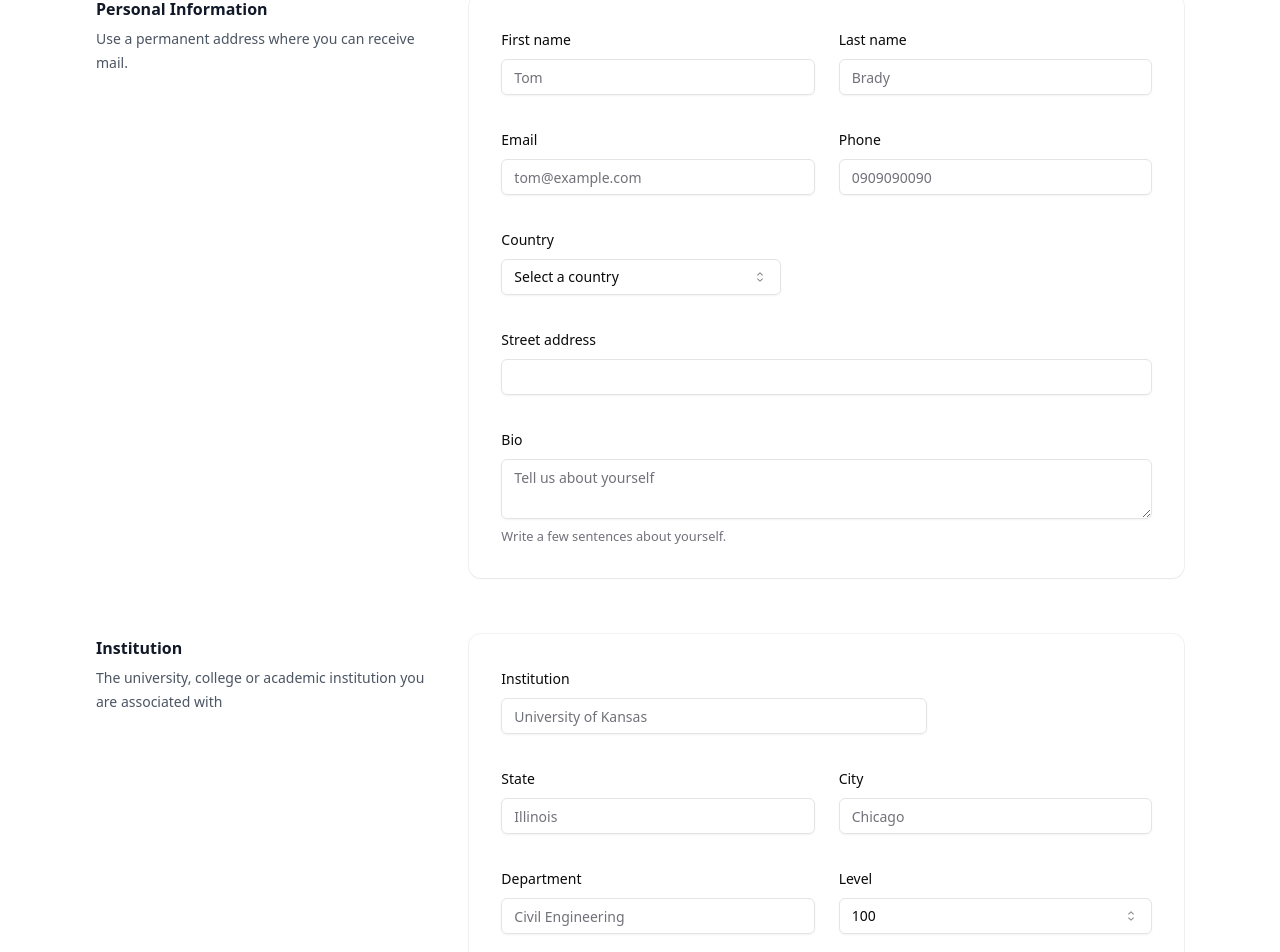
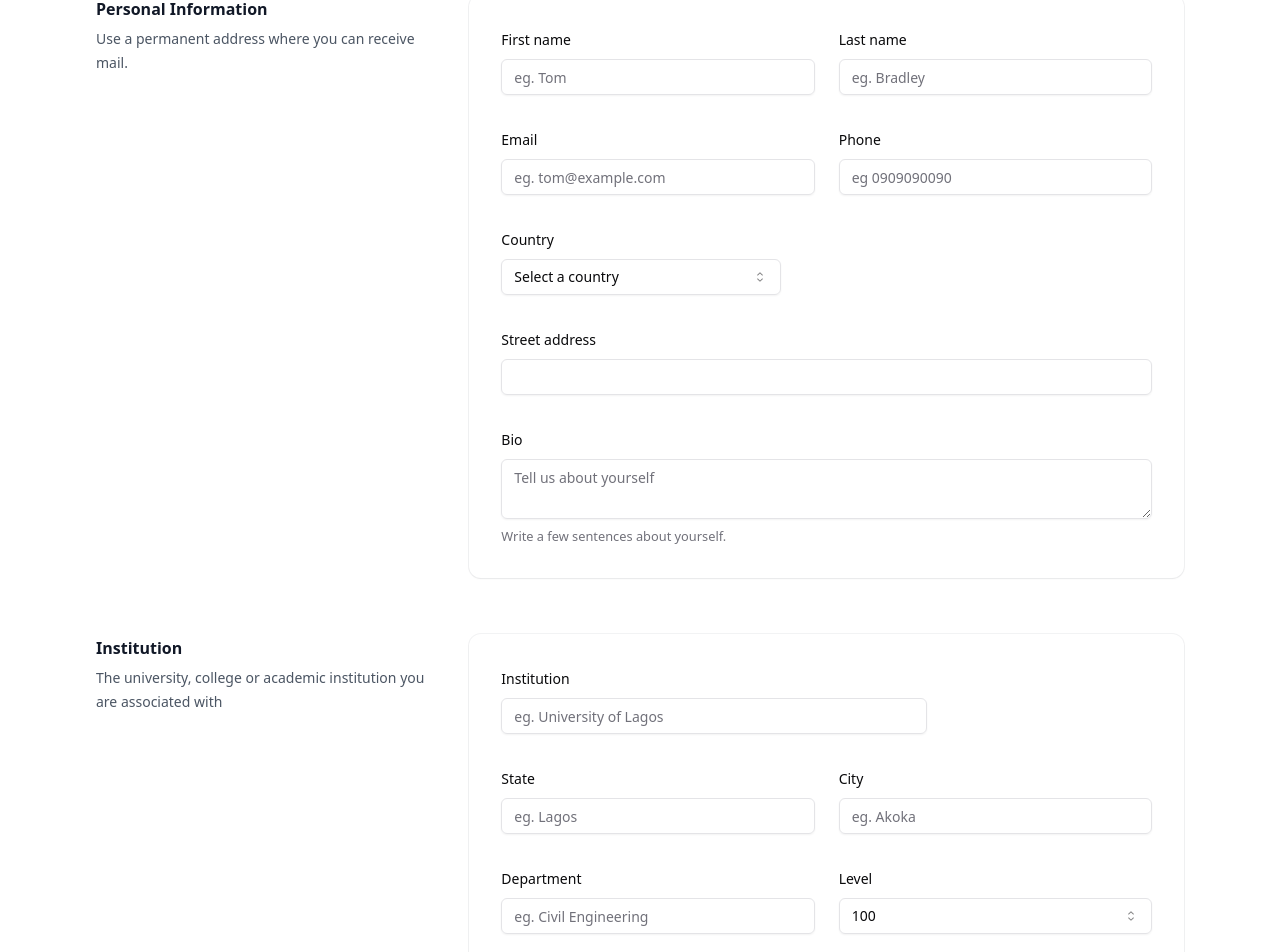
Before and after one commit to IamSolaSholzy01/essay, a Next.js app: page /apply in a window 1280 px wide. Shown: the part 221-1173 px from the top of the page. Built offline with nearby package versions, Linux system fonts and the light colour scheme.

Commit message:
feat: update form appearance

```diff
--- a/src/app/apply/form.tsx
+++ b/src/app/apply/form.tsx
@@ -93,10 +93,14 @@ export function ApplicationForm() {
   });
 
   // 2. Define a submit handler.
-  function onSubmit(values: z.infer<typeof formSchema>) {
+  async function onSubmit(values: z.infer<typeof formSchema>) {
     // Do something with the form values.
     // ✅ This will be type-safe and validated.
     console.log(values);
+    await fetch("/api/apply", {
+      method: "POST",
+      body: JSON.stringify(values),
+    });
   }
   return (
     <Form {...form}>
@@ -121,7 +125,7 @@ export function ApplicationForm() {
                       <FormItem>
                         <FormLabel>First name</FormLabel>
                         <FormControl>
-                          <Input placeholder="Tom" {...field} />
+                          <Input placeholder="eg. Tom" {...field} />
                         </FormControl>
                         <FormMessage />
                       </FormItem>
@@ -136,7 +140,7 @@ export function ApplicationForm() {
                       <FormItem>
                         <FormLabel>Last name</FormLabel>
                         <FormControl>
-                          <Input placeholder="Brady" {...field} />
+                          <Input placeholder="eg. Bradley" {...field} />
                         </FormControl>
                         <FormMessage />
                       </FormItem>
@@ -151,7 +155,7 @@ export function ApplicationForm() {
                       <FormItem>
                         <FormLabel>Email</FormLabel>
                         <FormControl>
-                          <Input placeholder="tom@example.com" {...field} />
+                          <Input placeholder="eg. tom@example.com" {...field} />
                         </FormControl>
                         <FormMessage />
                       </FormItem>
@@ -166,7 +170,7 @@ export function ApplicationForm() {
                       <FormItem>
                         <FormLabel>Phone</FormLabel>
                         <FormControl>
-                          <Input placeholder="0909090090" {...field} />
+                          <Input placeholder="eg 0909090090" {...field} />
                         </FormControl>
                         <FormMessage />
                       </FormItem>
@@ -274,7 +278,7 @@ export function ApplicationForm() {
                         <FormLabel>Institution</FormLabel>
                         <FormControl>
                           <Input
-                            placeholder="University of Kansas"
+                            placeholder="eg. University of Lagos"
                             {...field}
                           />
                         </FormControl>
@@ -292,7 +296,7 @@ export function ApplicationForm() {
                       <FormItem>
                         <FormLabel>State</FormLabel>
                         <FormControl>
-                          <Input placeholder="Illinois" {...field} />
+                          <Input placeholder="eg. Lagos" {...field} />
                         </FormControl>
                         <FormMessage />
                       </FormItem>
@@ -308,7 +312,7 @@ export function ApplicationForm() {
                       <FormItem>
                         <FormLabel>City</FormLabel>
                         <FormControl>
-                          <Input placeholder="Chicago" {...field} />
+                          <Input placeholder="eg. Akoka" {...field} />
                         </FormControl>
                         <FormMessage />
                       </FormItem>
@@ -324,7 +328,10 @@ export function ApplicationForm() {
                       <FormItem>
                         <FormLabel>Department</FormLabel>
                         <FormControl>
-                          <Input placeholder="Civil Engineering" {...field} />
+                          <Input
+                            placeholder="eg. Civil Engineering"
+                            {...field}
+                          />
                         </FormControl>
                         <FormMessage />
                       </FormItem>
```
